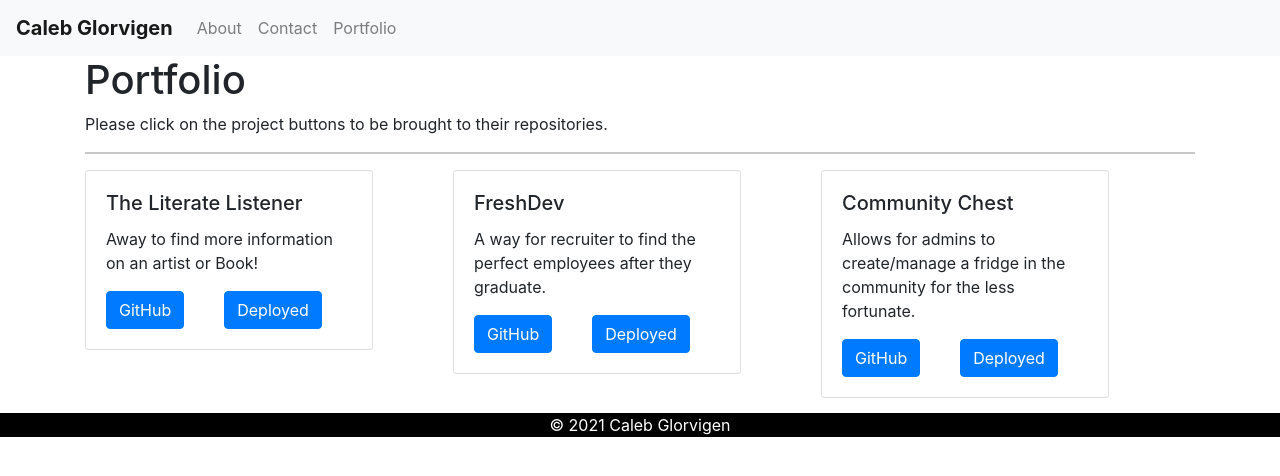
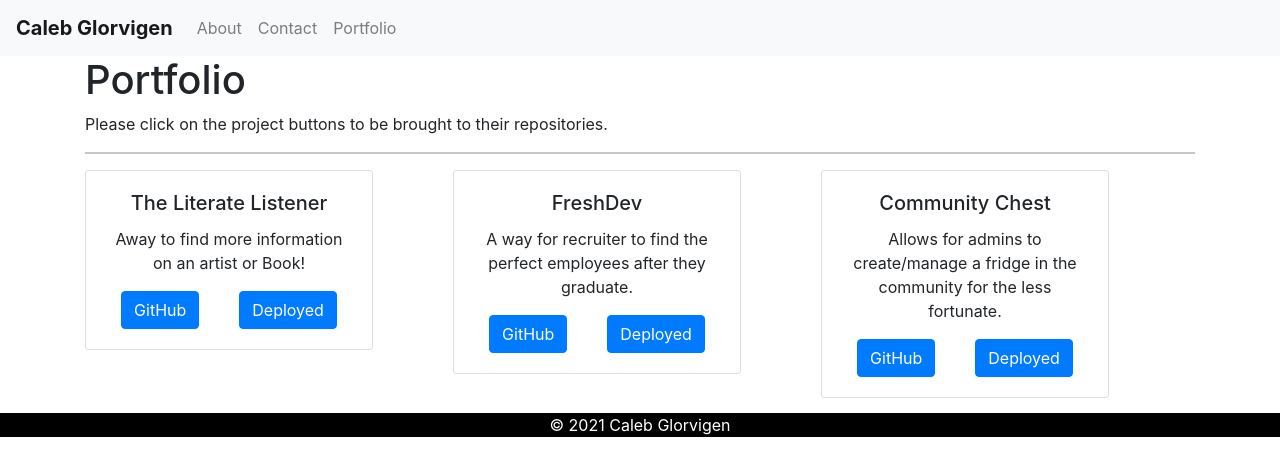
Before and after one commit to Glorvi23/portfolio-react, a React (Create React App) app: page /#/portfolio in a window 1280 px wide. Shown: the top 476 px of the page. Built offline with nearby package versions, Linux system fonts and the light colour scheme.

Commit message:
Added style to the cards

```diff
--- a/src/pages/Portfolio/Portfolio.jsx
+++ b/src/pages/Portfolio/Portfolio.jsx
@@ -14,16 +14,19 @@ const Portfolio = () => {
   return (
     <>
       <Header />
-      <Row>
-        <Col>
+      {/* <Row> */}
+      {/* <Col> */}
       <Container lg={8} className="bg-white">
         <Row>
           <Col lg>
             <h1>Portfolio</h1>
-                <p>Please click on the project buttons to be brought to their repositories.</p>
+            <p>
+              Please click on the project buttons to be brought to their
+              repositories.
+            </p>
             <hr></hr>
             <Row>
-                  <Col>
+              <Col xs={12} style={{ textAlign: "center" }}>
                 {db.map((item) => {
                   return <Project key={item.id} {...item} />;
                 })}
@@ -51,8 +54,8 @@ const Portfolio = () => {
           </Col>
         </Row>
       </Container>
-        </Col>
-      </Row>
+      {/* </Col>
+      </Row> */}
       <Footer />
     </>
   );
```
Lines whose indentation alone changed are shown as unchanged.
